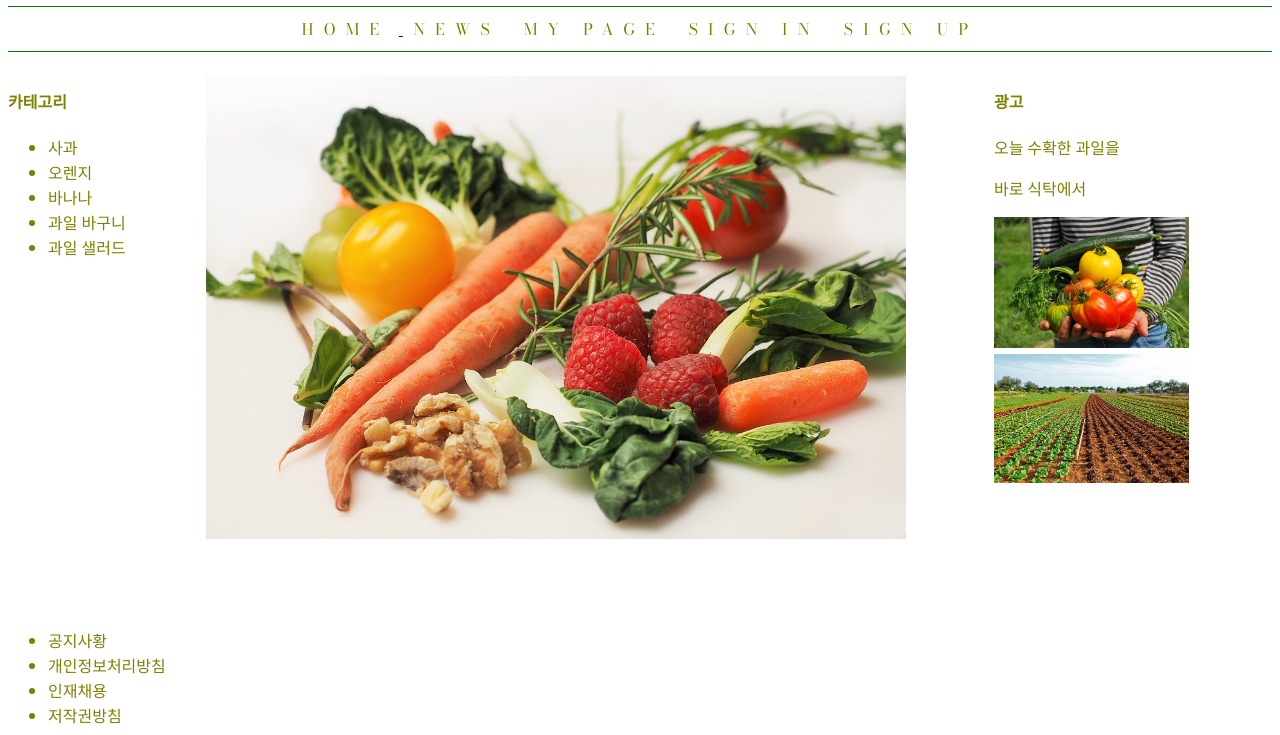
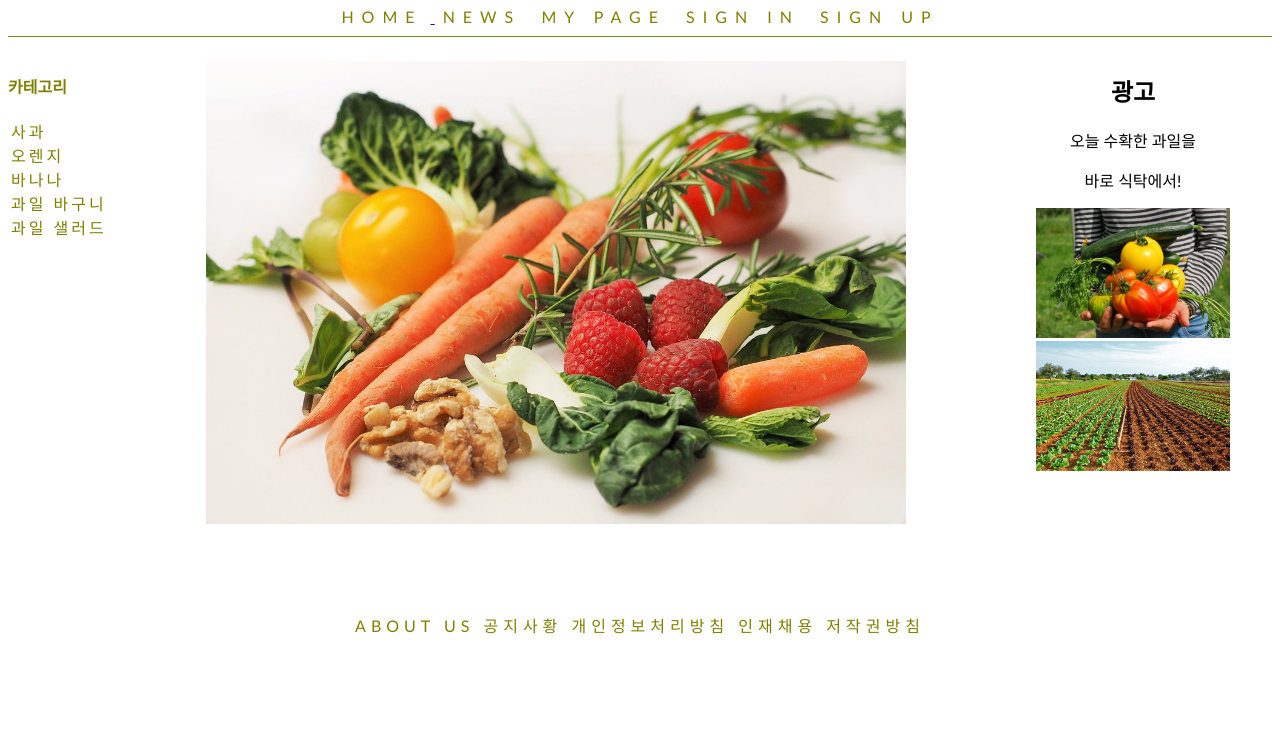
Before and after one commit to jongho02/htmlcss02, a plain HTML site: page index.html in a window 1280 px wide. Shown: the part 86-821 px from the top of the page. Drawn offline with nearby package versions, Linux system fonts and the light colour scheme; a web font is replaced by a local one.

Commit message:
Add files via upload

```diff
--- a/index.html
+++ b/index.html
@@ -12,16 +12,37 @@
         ul.menu{
             list-style: none;
             text-align: center;
-            border-top: 1px solid green;
-            border-bottom: 1px solid green;
+            border-top: 1px solid olivedrab;
+            border-bottom: 1px solid olivedrab;
             padding: 10px 0;
         }
 
         ul.menu li{
         display: inline;
         text-transform: uppercase;
-        padding: 0 10px;
-        letter-spacing: 10px;
+        padding: 0 8px;
+        letter-spacing: 8px;
+        }
+
+        ul.sidemenu {
+            list-style: none;
+            padding: 0 3px;
+            letter-spacing: 3px;
+        }
+        ul.sidemenu li{
+            text-align: left;
+        }
+
+        ul.undermenu{
+            list-style: none;
+            text-align: center;
+            text-transform: uppercase;
+            padding: 0 3px;
+            letter-spacing: 5px;
+        }
+
+        ul.undermenu li{
+            display: inline;
         }
     </style>
 
@@ -33,17 +54,17 @@
 
     <nav>
     <ul class="menu">
-        <li><a href="#">Home</a0></li>
+        <li><a href="index.html">Home</a0></li>
         <li><a href="#">News</a></li>
         <li><a href="#">My Page</a></li>
-        <li><a href="signin.html" target="_blank">Sign in</a></li>
-        <li><a href="#">Sign up</a></li>
+        <li><a href="signin.html" target="iframe1">Sign in</a></li>
+        <li><a href="signout.html" target="iframe1">Sign up</a></li>
     </ul>
    </nav>
 
    <aside id="left">
     <h4>카테고리</h4>
-    <ul>
+    <ul class="sidemenu">
         <li><a href="apple.html" target="iframe1">사과</a></li>
         <li><a href="orange.html" target="iframe1">오렌지</a></li>
         <li><a href="banana.html" target="iframe1">바나나</a></li>
@@ -59,15 +80,16 @@
 
 
    <aside id="right">
-    <h4>광고</h4>
+    <h2>광고</h2>
     <p>오늘 수확한 과일을</p>
-    <p>바로 식탁에서</p>
+    <p>바로 식탁에서!</p>
     <img src="image/delivery.jpg" width="70%">
     <img src="image/farm.jpg" width="70%">
     </aside>
 
     <footer>
-     <ul>
+     <ul class="undermenu">
+        <li><a href="#">ABOUT US</a></li>
         <li><a href="#">공지사황</a></li>
         <li><a href="#">개인정보처리방침</a></li>
         <li><a href="#">인재채용</a></li>
--- a/mycss.css
+++ b/mycss.css
@@ -17,18 +17,20 @@ html,body
     float:right;
     width:22%;
     height:70%;
+    text-align: center;
+    color: black;
   }
   footer{
     clear:both;
   }
 
 body {
-    font-family: "Bodoni Moda", serif;
+    font-family: 'Trebuchet MS', 'Lucida Sans Unicode', 'Lucida Grande', 'Lucida Sans', Arial, sans-serif;
     font-optical-sizing: auto;
 
     font-style: normal;
   }
-h1 > a {color: green;
+h1 > a {color: olive;
 text-decoration: none;}
 li > a {color: olive;
 text-decoration: none;}
```
Also changed, not shown: signin.html (+1 -1 lines), signout.html (added, +71 -0 lines).
